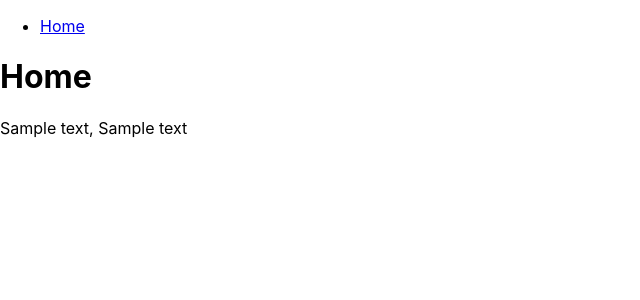
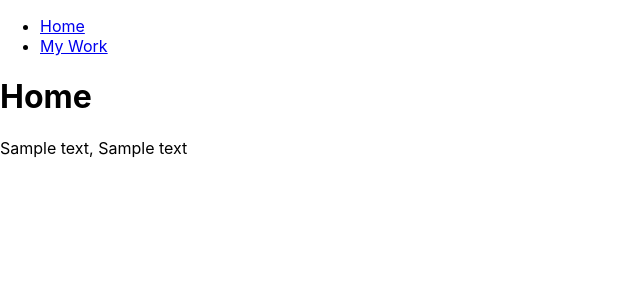
Before and after one commit to Asantowasso/portfolio-react-Aaron, a React (Create React App) app: page / in a window 1280 px wide. Shown: the top 300 px of the page, without its empty margins (0-640 px from the left). Built offline with nearby package versions, Linux system fonts and the light colour scheme.

Commit message:
created a myWork page

```diff
--- a/src/components/NavTabs.js
+++ b/src/components/NavTabs.js
@@ -1,22 +1,30 @@
-import React from 'react';
+import React from "react";
 
 // The user will be able to navigate the portfolio using navigation tabs at the top of the page
 
-function NavTabs({currentPage, handlePageChange }){
-  return(
+function NavTabs({ currentPage, handlePageChange }) {
+  return (
     <ul className="nav nav-tabs">
       <li className="nav-item">
-      <a href ="#home" onClick={() => handlePageChange('Home')}
-
-      className = {currentPage === 'Home' ? 'nav-link active' : 'nav-link'}
-      >
-        Home
+        <a
+          href="#home"
+          onClick={() => handlePageChange("Home")}
+          className={currentPage === "Home" ? "nav-link active" : "nav-link"}
+        >
+          Home
+        </a>
+      </li>
+      <li className="nav-item">
+        <a
+          href="#myWork"
+          onClick={() => handlePageChange("myWork")}
+          className={currentPage === "MyWork" ? "nav-link active" : "nav-link"}
+        >
+          My Work
         </a>
       </li>
     </ul>
-
-  )
-
+  );
 }
 
 export default NavTabs;
--- a/src/components/PortfolioContainer.js
+++ b/src/components/PortfolioContainer.js
@@ -1,6 +1,7 @@
 import React, { useState } from "react";
 import NavTabs from "./NavTabs";
 import Home from "./pages/Home";
+import myWork from "./pages/myWork";
 
 export default function PortfolioContainer() {
   const [currentPage, setCurrentPage] = useState("Home");
@@ -9,18 +10,18 @@ export default function PortfolioContainer() {
     if (currentPage === "Home") {
       return <Home />;
     }
+    if (currentPage === "myWork"){
+      return <myWork />;
+    }
   };
 
   const handlePageChange = (page) => setCurrentPage(page);
 
-  return(
+  return (
     <div>
-      <NavTabs currentPage={currentPage}
-      handlePageChange =
-      {handlePageChange} />
+      <NavTabs currentPage={currentPage} handlePageChange={handlePageChange} />
 
       {renderPage()}
-
     </div>
-  )
+  );
 }
--- /dev/null
+++ b/src/components/pages/myWork.js
@@ -0,0 +1,15 @@
+import React from "react";
+
+// This is the "myWork" page and it will be where my work will be showcased
+
+export default function myWork() {
+  return (
+    <div>
+      <h1>My Work</h1>
+      <p>Here is the work that I have done</p>
+
+    </div>
+
+  );
+
+}
```
